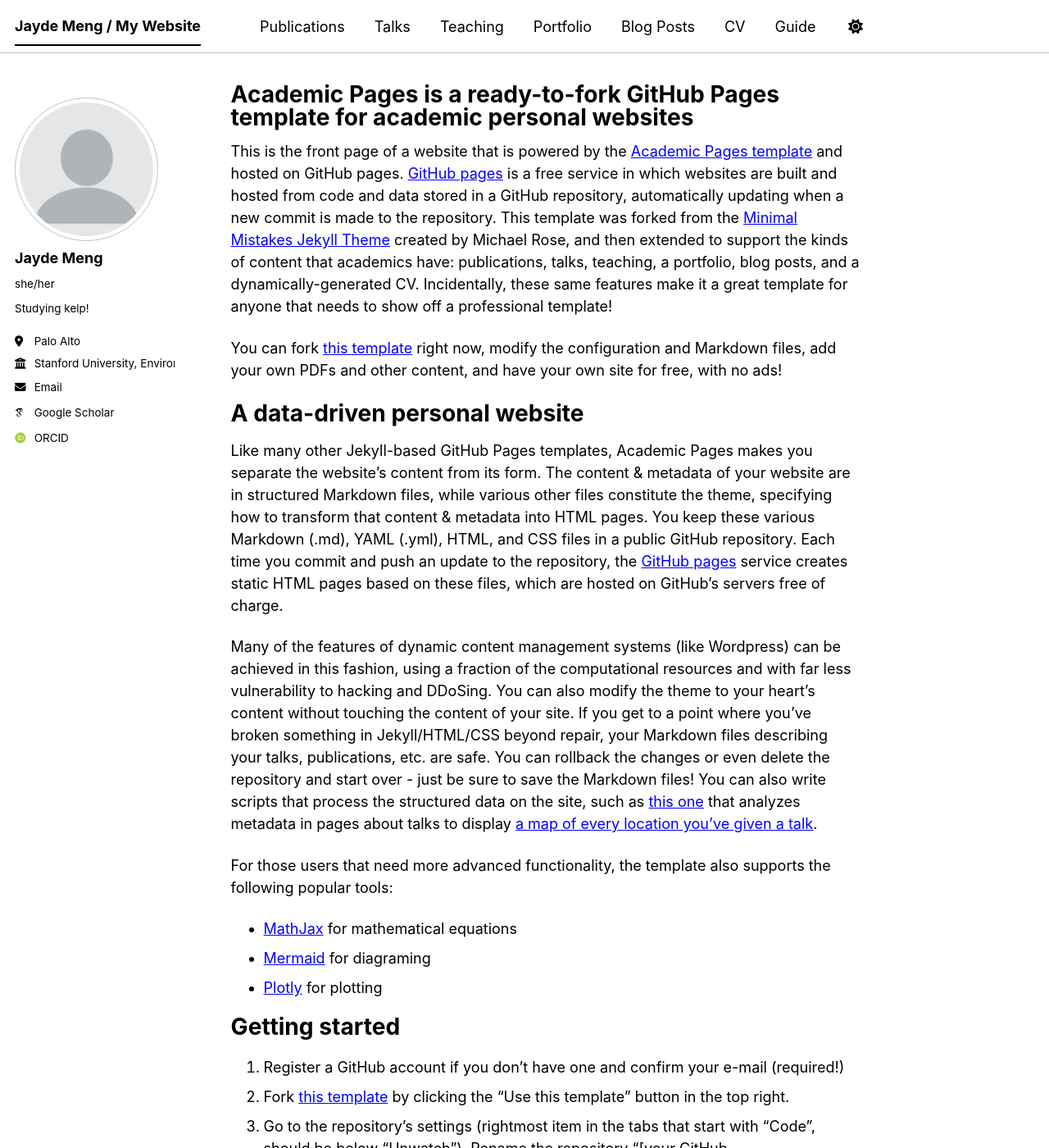
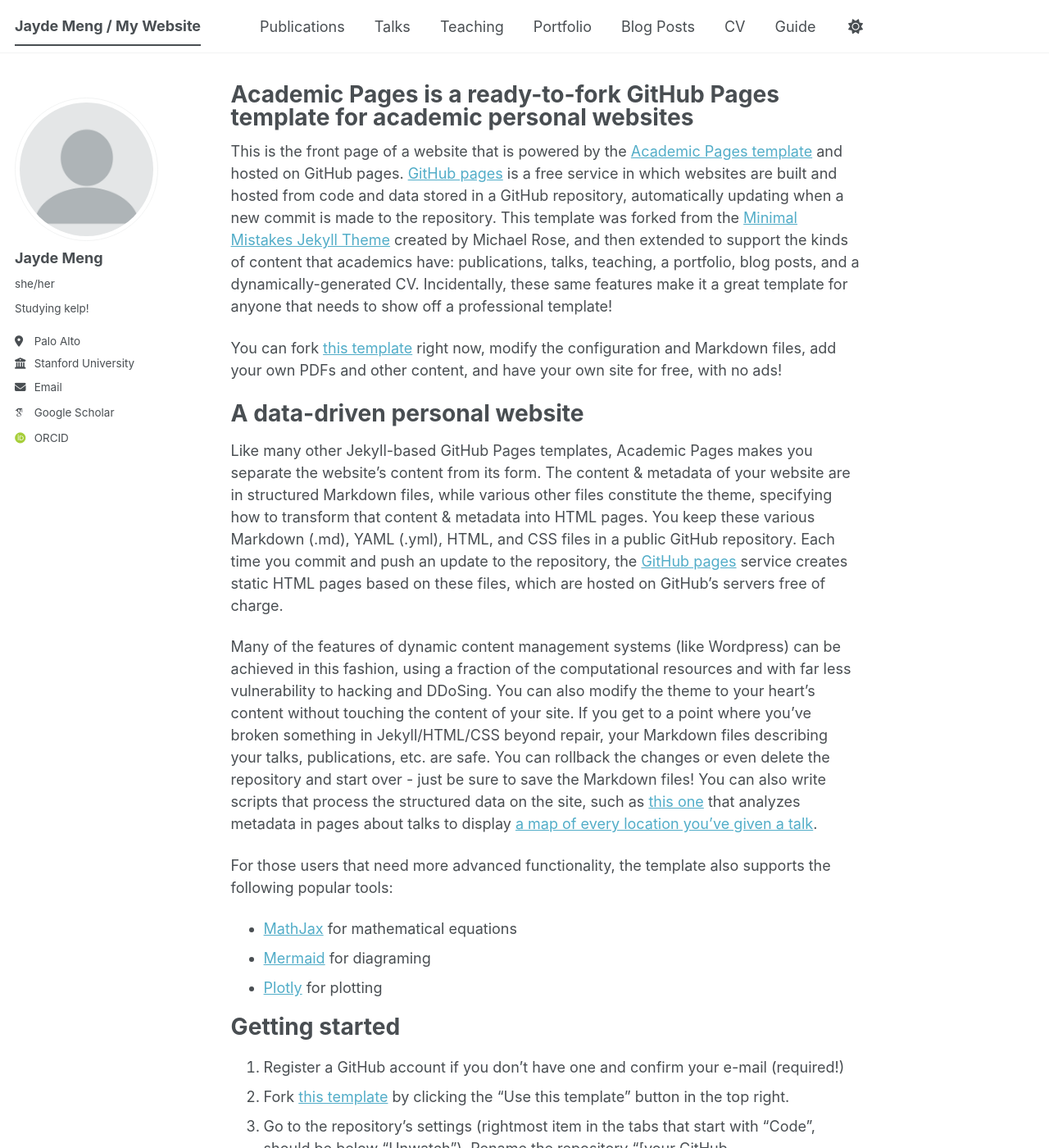
Before and after one commit to fanjieh/fanjieh.github.io, a Jekyll site: the page built from _pages/about.md, in a window 1280 px wide and 1400 px high. Shown: the whole window at 82% size. Built offline with Jekyll 4.4.1, drawn with Linux system fonts in a browser that asks for light colours; some web fonts are replaced; a script bundle is joined from its source files by our own code; library files that are not in the unit come from our copies.

Commit message:
Update _config.yml

```diff
--- a/_config.yml
+++ b/_config.yml
@@ -8,7 +8,7 @@
 
 # Basic Site Settings
 locale                   : "en-US"
-site_theme               : "contrast" # The available themes options are "default", "air", "sunrise", "mint", "dirt" and "contrast"
+site_theme               : "default" # The available themes options are "default", "air", "sunrise", "mint", "dirt" and "contrast"
 title                    : "Jayde Meng / My Website"
 title_separator          : "-"
 name                     : &name "Jayde Meng"
@@ -28,7 +28,7 @@
   pronouns         : "she/her" # example: "she/her"
   bio              : "Studying kelp!"
   location         : "Palo Alto"
-  employer         : "Stanford University, Environmental Fluid Mechanics Laboratory / Oceans Department"
+  employer         : "Stanford University"
   uri              : # URL
   email            : "jayde [at] stanford [dot] edu"
 
```
